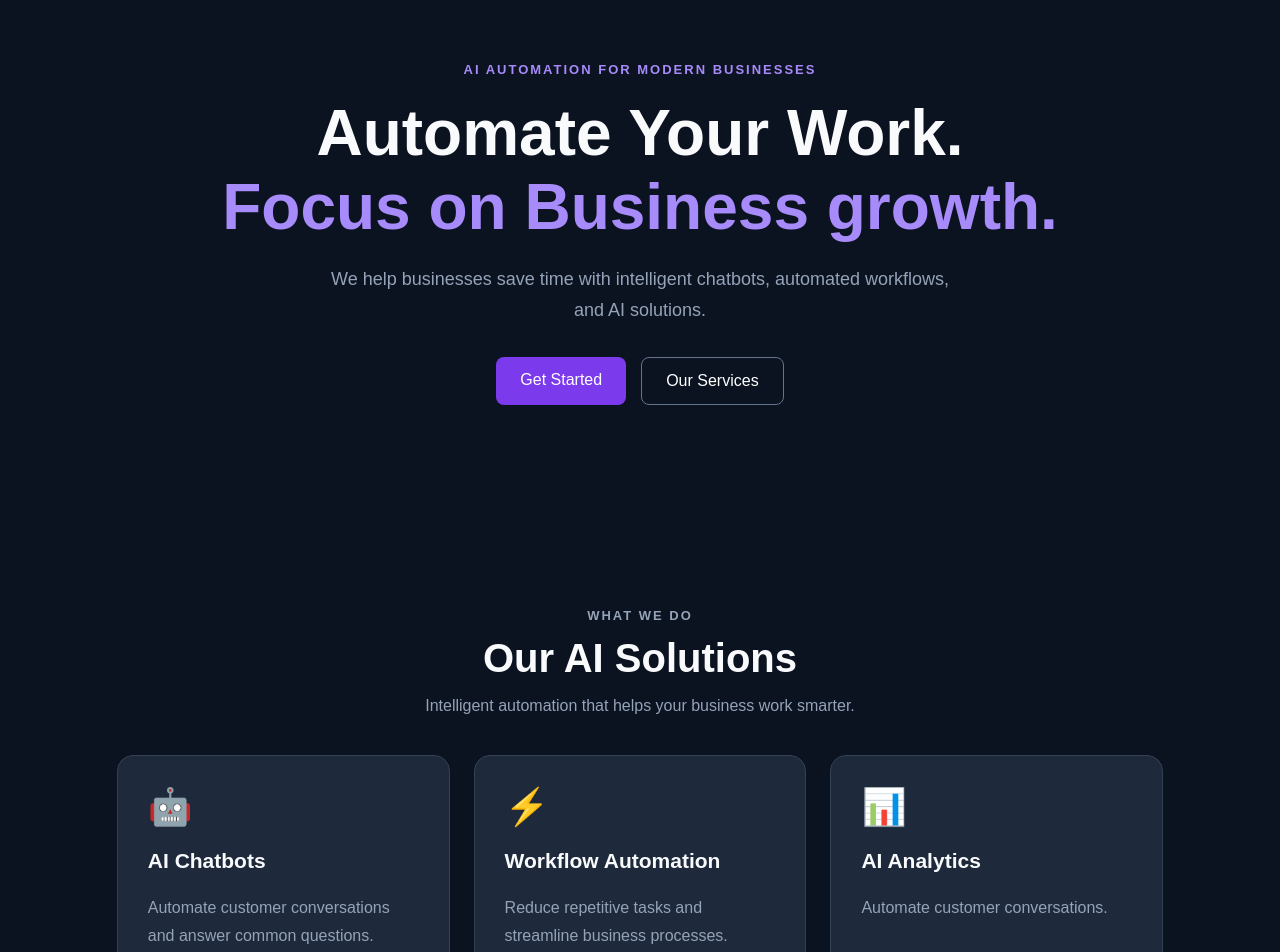
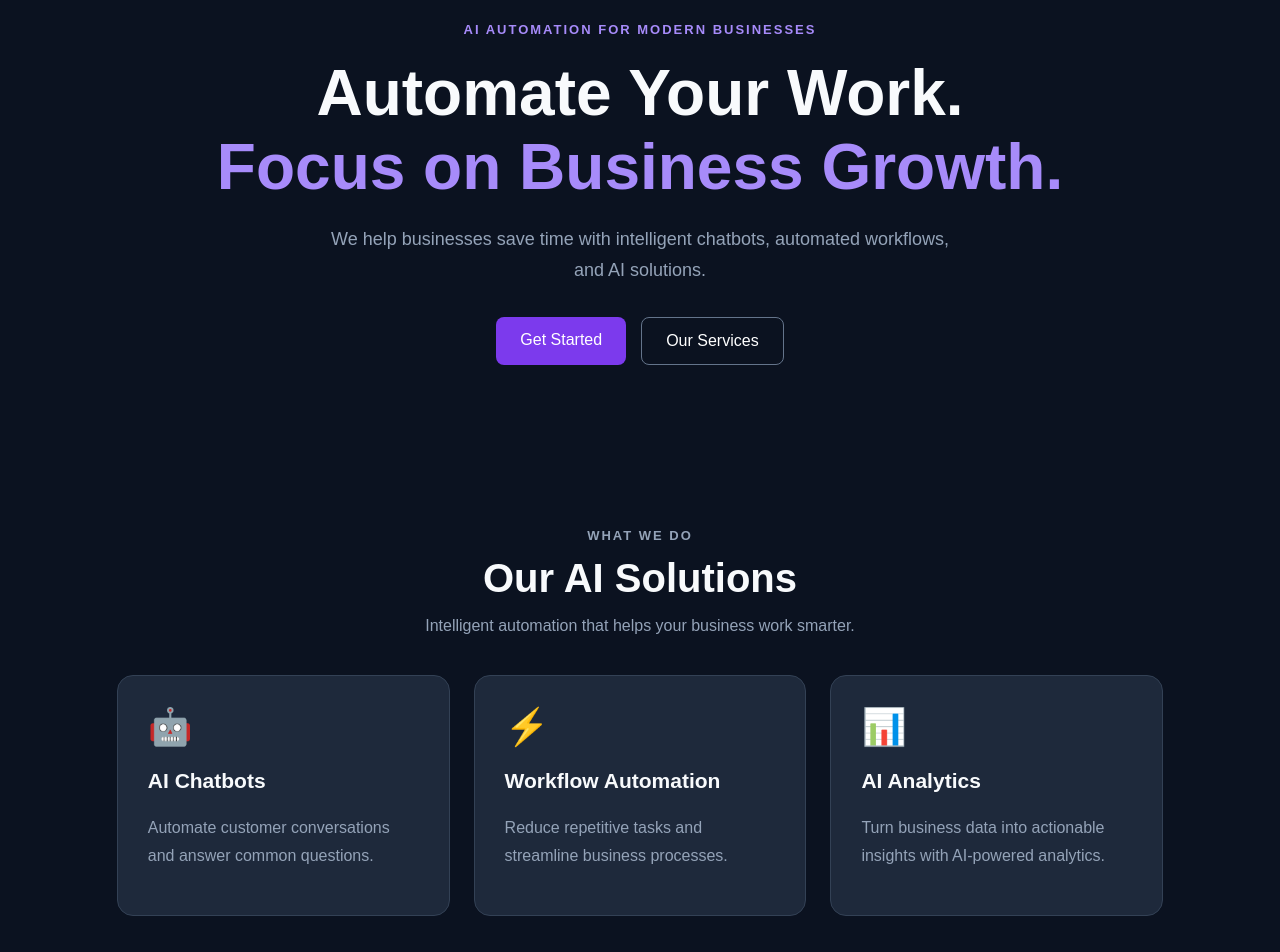
Before and after one commit to Nijenth/automatex-landing, a React (Vite) app: page / in a window 1280 px wide. Shown: the part 140-1092 px from the top of the page. Built offline with nearby package versions, Linux system fonts and the light colour scheme.

Commit message:
Polish hero spacing and service content

```diff
--- a/src/App.css
+++ b/src/App.css
@@ -46,7 +46,7 @@
 .hero {
   max-width: 1100px;
   margin: 0 auto;
-  padding: 120px 6%;
+  padding: 80px 6%;
   text-align: center;
 }
 
--- a/src/Hero.tsx
+++ b/src/Hero.tsx
@@ -9,7 +9,7 @@ function Hero() {
         <h1>
           Automate Your Work.
           <br />
-          <span> Focus on Business growth.</span>
+          <span> Focus on Business Growth.</span>
         </h1>
 
         <p className="hero-description">
--- a/src/Services.tsx
+++ b/src/Services.tsx
@@ -29,7 +29,7 @@ function Services() {
         <ServiceCard
           icon="📊"
           title="AI Analytics"
-          description="Automate customer conversations."
+          description="Turn business data into actionable insights with AI-powered analytics."
         />
       </div>
     </section>
```
